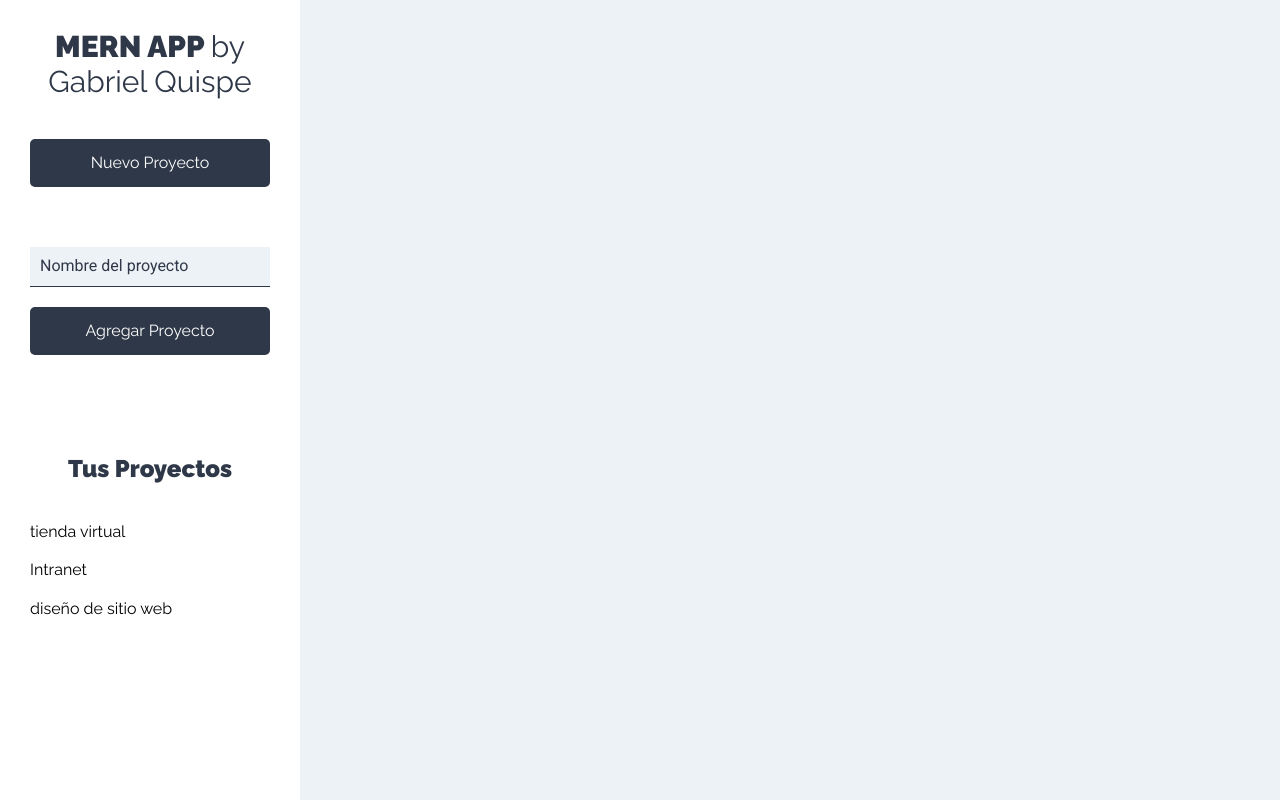
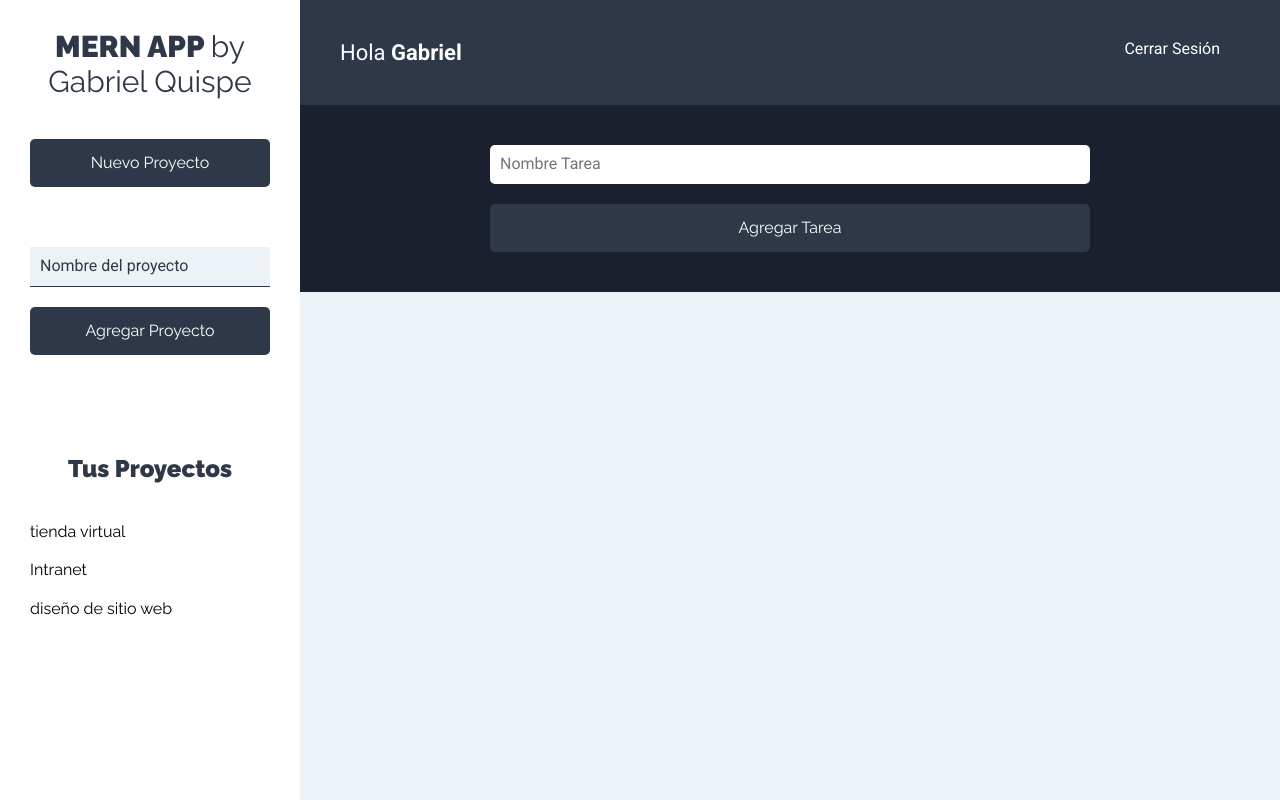
Before and after one commit to QuispeRosasGabriel/MERN-App-Frontend, a React (Create React App) app: page /proyectos in a window 1280 px wide. Built offline with nearby package versions, Linux system fonts and the light colour scheme.

Commit message:
formulario para agregar tareas

```diff
--- /dev/null
+++ b/src/components/layout/Barra.jsx
@@ -0,0 +1,16 @@
+import React from "react";
+
+const Barra = () => {
+  return (
+    <header className="app-header">
+      <p className="nombre-usuario">
+        Hola <span>Gabriel</span>
+      </p>
+      <div className="nav-principal">
+        <a href="#!">Cerrar Sesión</a>
+      </div>
+    </header>
+  );
+};
+
+export default Barra;
--- a/src/components/proyectos/Proyectos.jsx
+++ b/src/components/proyectos/Proyectos.jsx
@@ -1,12 +1,16 @@
 import React from "react";
 import Sidebar from "../layout/Sidebar";
+import Barra from "../layout/Barra";
+import FormTarea from "../tareas/FormTarea";
 
 const Proyectos = () => {
   return (
     <div className="contenedor-app">
       <Sidebar />
       <div className="seccion-principal">
+        <Barra />
         <main>
+          <FormTarea />
           <div className="contenedor-tareas"></div>
         </main>
       </div>
--- /dev/null
+++ b/src/components/tareas/FormTarea.jsx
@@ -0,0 +1,27 @@
+import React from "react";
+
+const FormTarea = () => {
+  return (
+    <div className="formulario">
+      <form action="">
+        <div className="contenedor-input">
+          <input
+            type="text"
+            className="input-text"
+            placeholder="Nombre Tarea"
+            name="nombre"
+          />
+        </div>
+        <div className="contenedor-input">
+          <input
+            type="submit"
+            value="Agregar Tarea"
+            className="btn btn-primario btn-submit btn-block"
+          />
+        </div>
+      </form>
+    </div>
+  );
+};
+
+export default FormTarea;
```
Also changed, not shown: src/components/tareas/ListadoTareas.jsx (added), src/components/tareas/Tarea.jsx (added).
